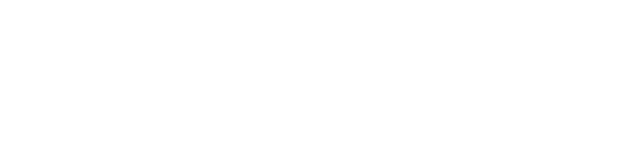
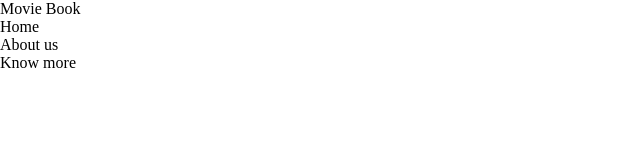
Before and after one commit to tivivek/Movie-Booking-JS---JS-Major-Project-Movie-Booking-JS-currying-How-JS-works-wit---y3cf8emu698u, a plain HTML site: page index.html in a window 1280 px wide. Shown: the whole page, without its empty margins (0-640 px from the left). Drawn offline with Linux system fonts and the light colour scheme.

Commit message:
Update index.html

```diff
--- a/index.html
+++ b/index.html
@@ -10,7 +10,15 @@
 </head>
 <body>
 
-    <main>
+    <nav>
+        <div class="logo">Movie Book</div>
+        <ul>
+            <li>Home</li>
+            <li>About us</li>
+            <li>Know more</li>
+        </ul>
+    </nav>
+    <main id="main">
 
     </main>
     <div id="booker">
```
